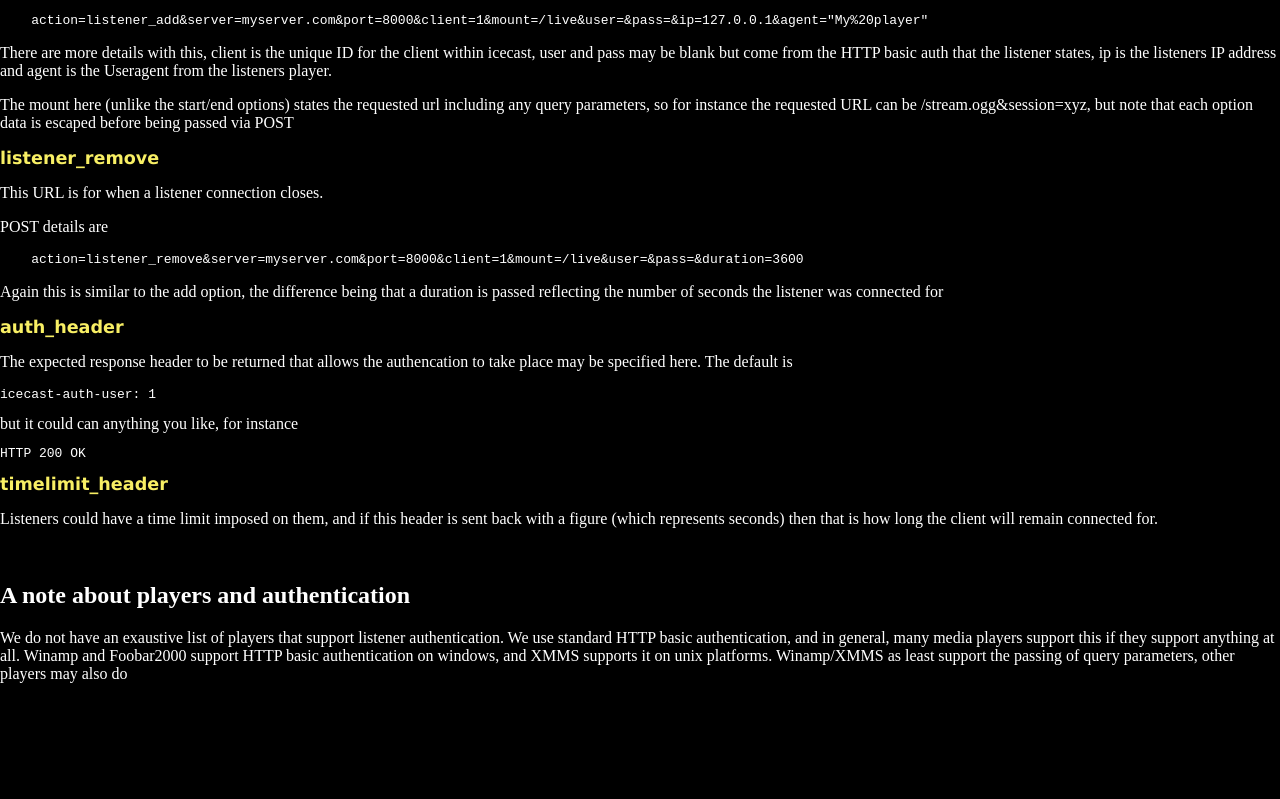
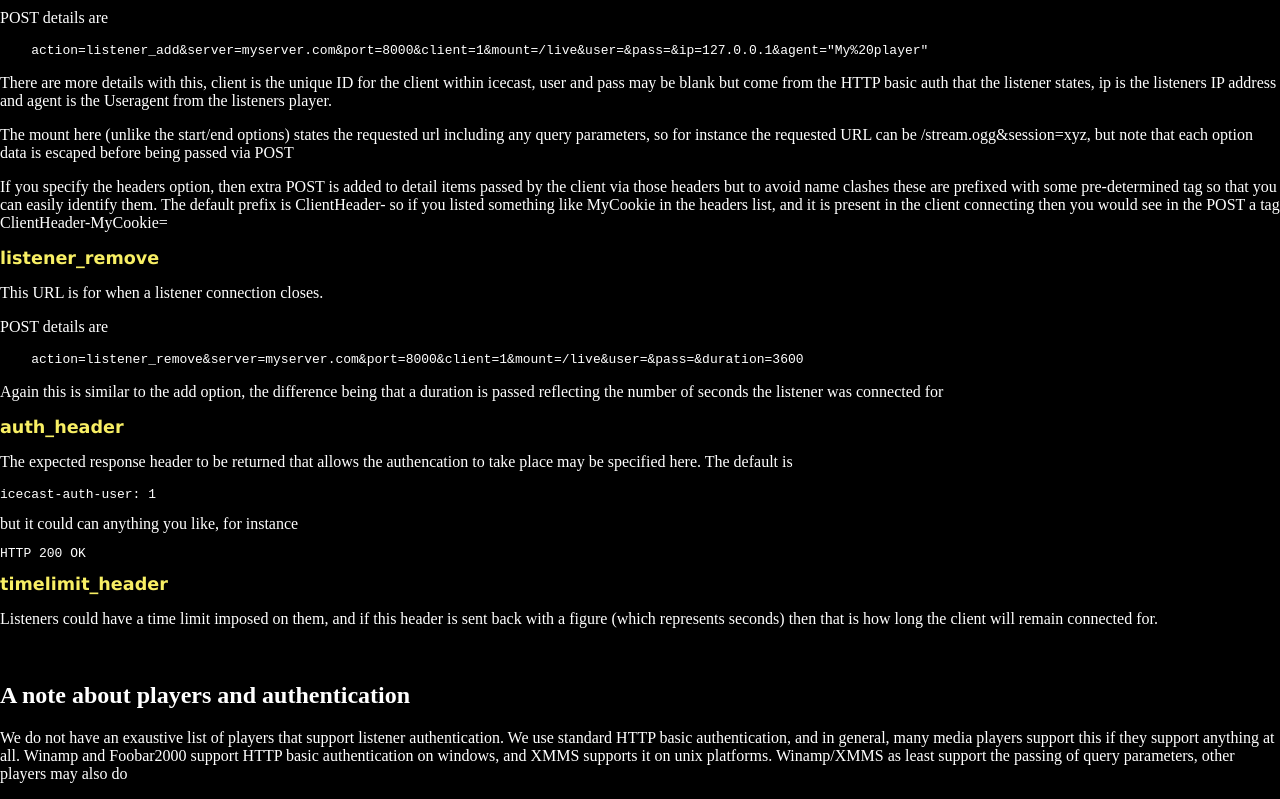
Before and after one commit to karlheyes/icecast-kh, a plain HTML site: page doc/icecast2_listenerauth.html in a window 1280 px wide. Shown: the part 2600-3399 px from the top of the page. Before the commit the page ends 3299 px from the top, so only its background shows below. Drawn offline with Linux system fonts and the light colour scheme; files that its build step writes are made by us from their sources.

Commit message:
doc update for option

```diff
--- a/doc/icecast2_listenerauth.html
+++ b/doc/icecast2_listenerauth.html
@@ -90,6 +90,8 @@ config file.  The following shows the list of options available :</p>
             &lt;option name="mount_remove" value="http://myauthserver.com/stream_end.php"/&gt;
             &lt;option name="listener_add" value="http://myauthserver.com/listener_joined.php"/&gt;
             &lt;option name="listener_remove" value="http://myauthserver.com/listener_left.php"/&gt;
+            &lt;option name="headers" value="user-agent,ETag,Custom1-Tag"/&gt;
+            &lt;option name="headers_prefix" value="Client-"/&gt;
             &lt;option name="username" value="user"/&gt;
             &lt;option name="password" value="pass"/&gt;
             &lt;option name="auth_header" value="icecast-auth-user: 1"/&gt;
@@ -140,6 +142,11 @@ is the listeners IP address and agent is the Useragent from the listeners player
 query parameters, so for instance the requested URL can be /stream.ogg&amp;session=xyz, but
 note that each option data is escaped before being passed via POST
 </p>
+<p>If you specify the headers option, then extra POST is added to detail items passed by the
+client via those headers but to avoid name clashes these are prefixed with some pre-determined
+tag so that you can easily identify them.  The default prefix is ClientHeader- so if you listed
+something like MyCookie in the headers list, and it is present in the client connecting then
+you would see in the POST a tag ClientHeader-MyCookie=
 <h3>listener_remove</h3>
 <p>This URL is for when a listener connection closes.</p>
 <p>POST details are</p>
```
